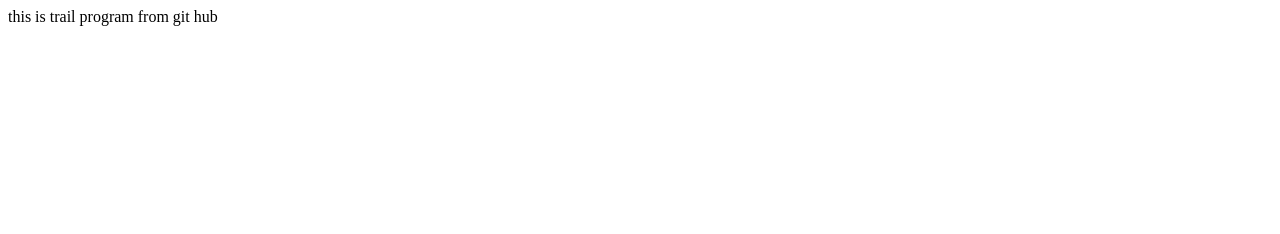
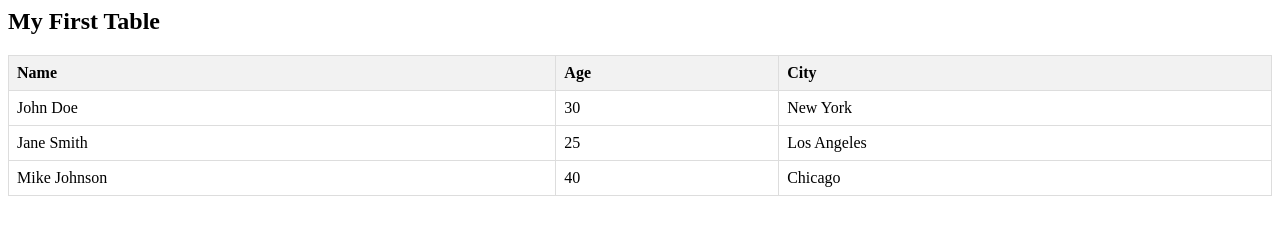
Before and after one commit to eitmrc/testloadfile, a plain HTML site: page index.html in a window 1280 px wide. Drawn offline with Linux system fonts and the light colour scheme.

Commit message:
Update index.html

```diff
--- a/index.html
+++ b/index.html
@@ -1,6 +1,49 @@
-<html>
+<html lang="en">
+<head>
+    <meta charset="UTF-8">
+    <meta name="viewport" content="width=device-width, initial-scale=1.0">
+    <title>Simple HTML Table</title>
+    <style>
+        table {
+            width: 100%;
+            border-collapse: collapse;
+        }
+        th, td {
+            border: 1px solid #dddddd;
+            text-align: left;
+            padding: 8px;
+        }
+        th {
+            background-color: #f2f2f2;
+        }
+    </style>
+</head>
+<body>
 
-<body>
-	this is trail program from git hub
+<h2>My First Table</h2>
+
+<table>
+    <tr>
+        <th>Name</th>
+        <th>Age</th>
+        <th>City</th>
+    </tr>
+    <tr>
+        <td>John Doe</td>
+        <td>30</td>
+        <td>New York</td>
+    </tr>
+    <tr>
+        <td>Jane Smith</td>
+        <td>25</td>
+        <td>Los Angeles</td>
+    </tr>
+    <tr>
+        <td>Mike Johnson</td>
+        <td>40</td>
+        <td>Chicago</td>
+    </tr>
+</table>
+
 </body>
 </html>
```
